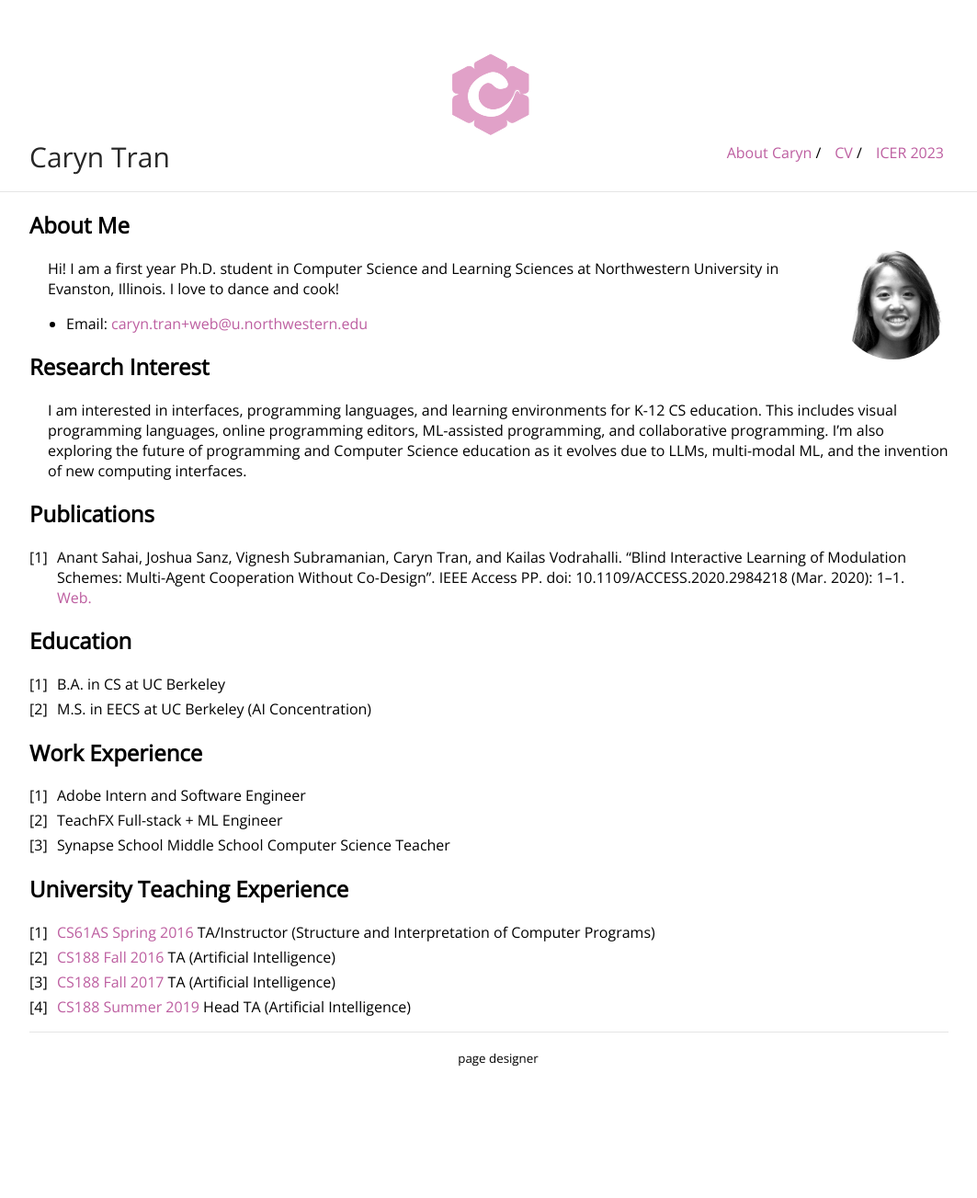
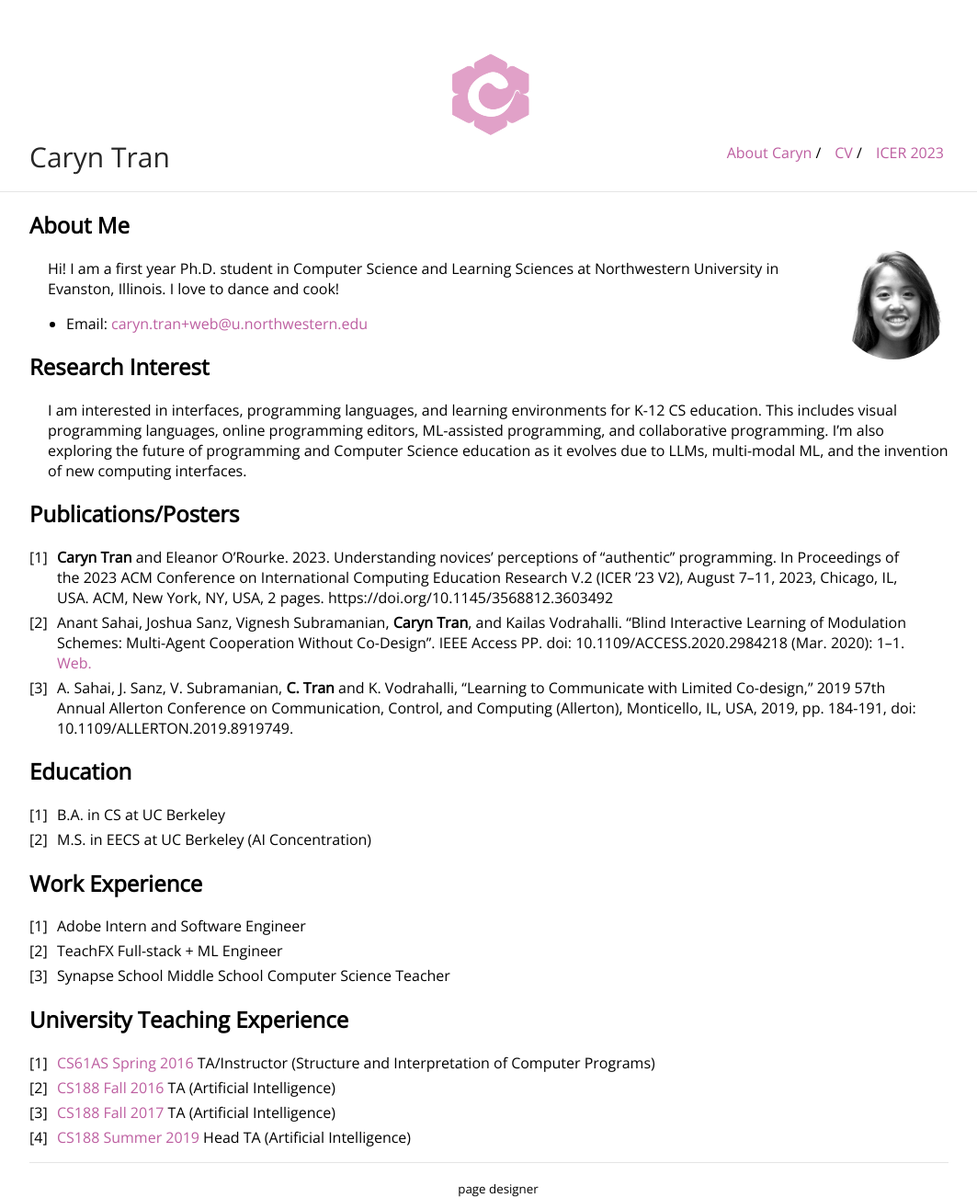
Before and after one commit to carynbear/carynbear.github.io, a Jekyll site: the page built from index.md, in a window 1280 px wide. Shown: the whole page at 92% size, without its empty margins (108-1171 px from the left). Built offline with Jekyll 4.4.1, drawn with Linux system fonts in a browser that asks for light colours; our own code applies the rules of GitHub Pages for plain Markdown files; before the commit the page ends 1161 px from its top, so only the background shows below that.

Commit message:
Update index.md

```diff
--- a/index.md
+++ b/index.md
@@ -14,9 +14,11 @@ Hi! I am a first year Ph.D. student in Computer Science and Learning Sciences at
 
 I am interested in interfaces, programming languages, and learning environments for K-12 CS education. This includes visual programming languages, online programming editors, ML-assisted programming, and collaborative programming. I'm also exploring the future of programming and Computer Science education as it evolves due to LLMs, multi-modal ML, and the invention of new computing interfaces.
 
-## Publications
+## Publications/Posters
 
-1. Anant Sahai, Joshua Sanz, Vignesh Subramanian, Caryn Tran, and Kailas Vodrahalli. “Blind Interactive Learning of Modulation Schemes: Multi-Agent Cooperation Without Co-Design”. IEEE Access PP. doi: 10.1109/ACCESS.2020.2984218 (Mar. 2020): 1–1. [Web.](https: //ieeexplore.ieee.org/stamp/stamp.jsp?arnumber=9050734)
+1. **Caryn Tran** and Eleanor O’Rourke. 2023. Understanding novices’ perceptions of “authentic” programming. In Proceedings of the 2023 ACM Conference on International Computing Education Research V.2 (ICER ’23 V2), August 7–11, 2023, Chicago, IL, USA. ACM, New York, NY, USA, 2 pages. https://doi.org/10.1145/3568812.3603492
+2. Anant Sahai, Joshua Sanz, Vignesh Subramanian, **Caryn Tran**, and Kailas Vodrahalli. “Blind Interactive Learning of Modulation Schemes: Multi-Agent Cooperation Without Co-Design”. IEEE Access PP. doi: 10.1109/ACCESS.2020.2984218 (Mar. 2020): 1–1. [Web.](https: //ieeexplore.ieee.org/stamp/stamp.jsp?arnumber=9050734)
+3. A. Sahai, J. Sanz, V. Subramanian, **C. Tran** and K. Vodrahalli, "Learning to Communicate with Limited Co-design," 2019 57th Annual Allerton Conference on Communication, Control, and Computing (Allerton), Monticello, IL, USA, 2019, pp. 184-191, doi: 10.1109/ALLERTON.2019.8919749.
 
 ## Education
 
```
